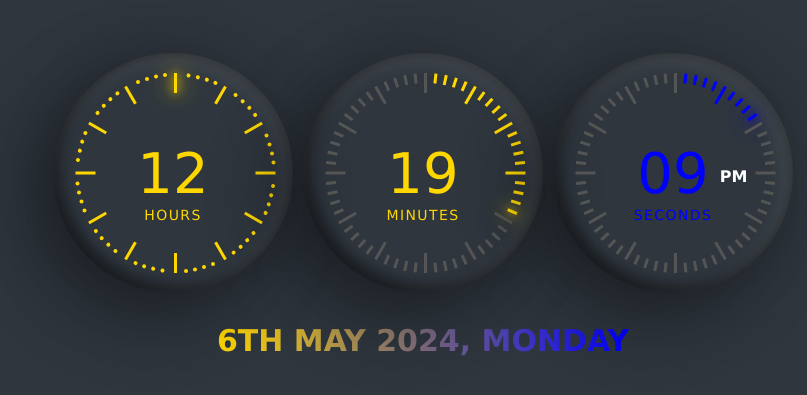
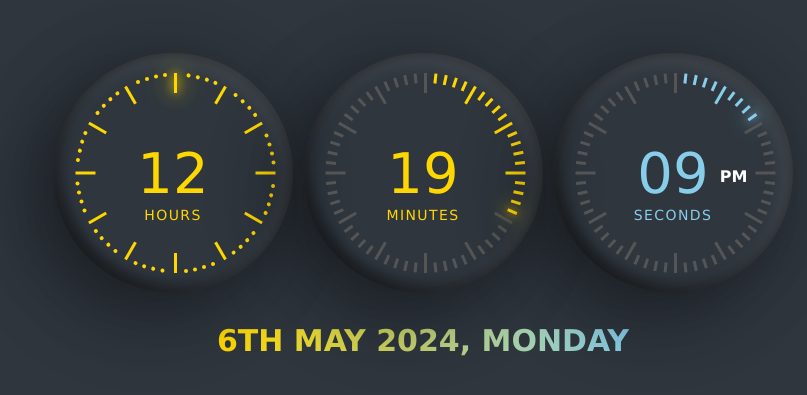
Before and after one commit to praveensarraf/digitalclock, a plain HTML site: page index.html in a window 1280 px wide. Shown: the part 185-580 px from the top of the page, without its empty margins (217-1024 px from the left). Drawn offline with Linux system fonts and the light colour scheme.

Commit message:
Update index.html

```diff
--- a/index.html
+++ b/index.html
@@ -124,7 +124,7 @@
             }
 
             #date #dayDate{
-                background: linear-gradient(to right, gold, blue);
+                background: linear-gradient(to right, gold, skyblue);
                 background-clip: text;
                 -webkit-text-fill-color: transparent;
                 margin-top: 50px;
@@ -154,7 +154,7 @@
         <div id="clock">
             <div id="hrDots" style="--clr: gold;"></div>
             <div id="minDots" style="--clr: gold;"></div>
-            <div id="secDots" style="--clr: blue;"></div>
+            <div id="secDots" style="--clr: skyblue;"></div>
         </div>
 
         <div id="date">
```
